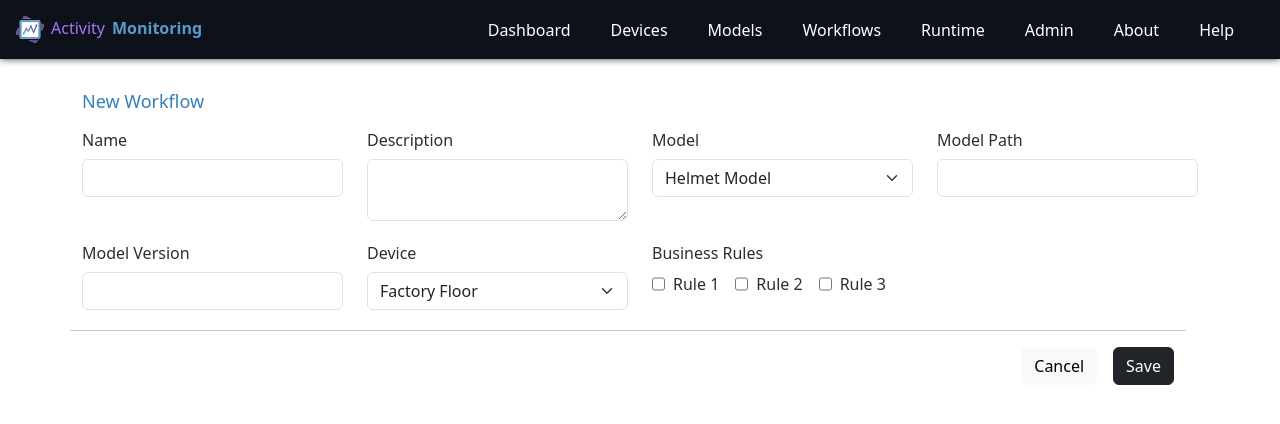
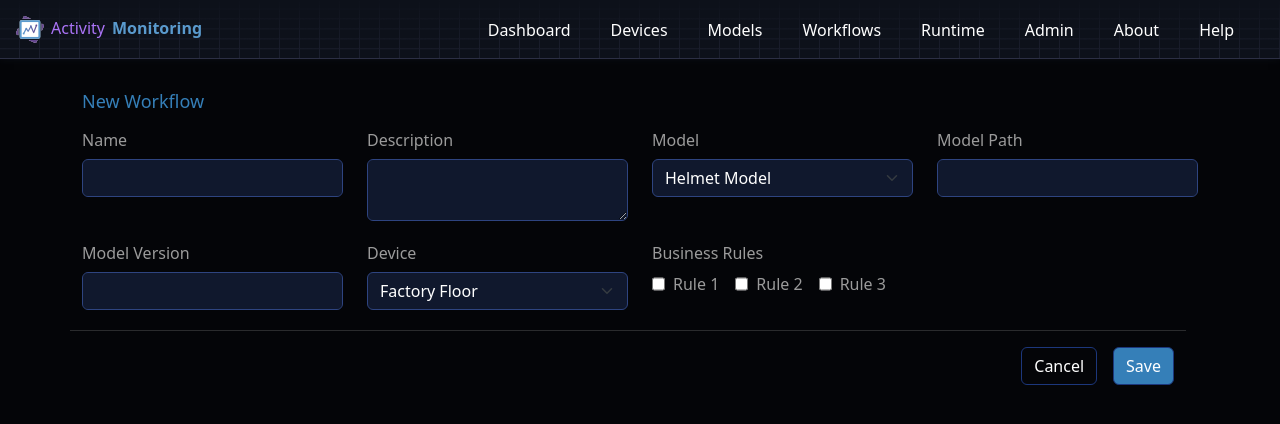
Before and after one commit to areddyraja/hongsaw, a React (Create React App) app: page /new-workflow in a window 1280 px wide. Shown: the top 424 px of the page. Built offline with nearby package versions, Linux system fonts and the light colour scheme.

Commit message:
changed to dark theme

```diff
--- a/src/App.css
+++ b/src/App.css
@@ -2,7 +2,9 @@
 
 
 
-
+body{
+  background-color: #040508!important;
+}
 
 .App {
   text-align: center;
--- a/src/index.css
+++ b/src/index.css
@@ -4,7 +4,7 @@
 body {
   margin: 0;
   padding: 0;
-  background-color: #ADD8E6; /* Light blue background */
+  background-color: #040508!important;
   font-family: "Poppins", sans-serif;
 }
 
@@ -18,6 +18,7 @@ html, body{
 
 .app-header {
   background-color: #0D111A;
+  background-image: url(assets/header-bg.png);
   color: #fff;
   padding: 1em;
   display: flex;
@@ -157,6 +158,16 @@ div .table-hover>tbody>tr:hover>*{
   margin-bottom: 20px;
 }
 
+.create-form .row div{
+  color: #9b9b9b;
+}
+.create-form .form-control, .create-form .form-select{
+  border: 1px solid #2E4480;
+}
+.create-form .form-control, .create-form .form-control:focus, .create-form .form-select{
+background-color: #10182D;
+color: #fff;
+}
 .login-page{
   width: 100%;
 }
@@ -241,3 +252,48 @@ div .table-hover>tbody>tr:hover>*{
 .vld-parent label{
 margin-bottom: 10px;
 }
+.table, .table thead tr{
+  border: 0px;
+}
+.table thead tr th{
+  background-color: #181E2F;
+  color: #fff;
+  border: 0px;
+}
+.table tr:nth-child(odd) td{
+  background-color: #040508;
+  color: #FFF;
+  border-bottom: 1px solid #181E2F;
+}
+.table tr:nth-child(even) td{
+  background-color: #070A12;
+  color: #FFF;
+  border-bottom: 1px solid #181E2F;
+}
+.table tbody{
+  border: 0px;
+}
+div .table-hover>tbody>tr:hover>*{
+  background-color:#10182D!important;
+}
+
+button.btn-dark{
+  background-color: #357fb8;
+  border: 1px solid #1c377c;
+}
+button.btn-dark:hover{
+  background-color: #1c377c;
+  border: 1px solid #181E2F;
+}
+
+button.btn-light{
+  background-color: #040508;
+  border: 1px solid #1c377c;
+  color: #fff;
+}
+
+button.btn-light:hover{
+  background-color: #040508;
+  border: 1px solid #357fb8;
+  color: #fff;
+}
```
Also changed, not shown: src/assets/header-bg.png (added), 1 other file (tests, documents, lock files or other folders).
